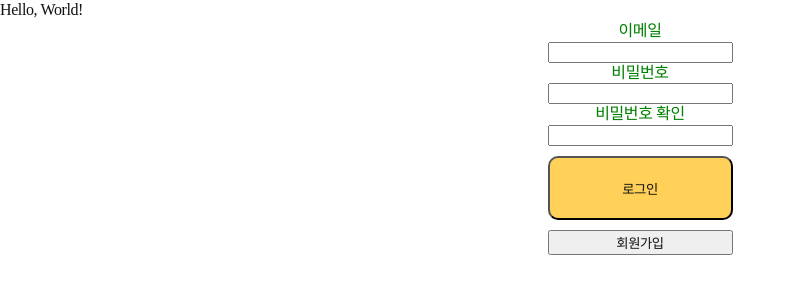
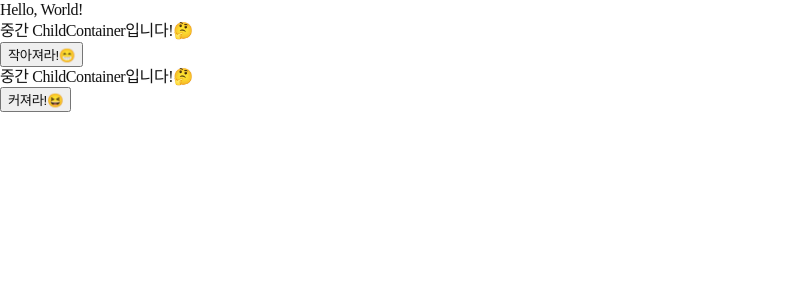
Before and after one commit to Catlover0224/react_study, a React (Create React App) app: page / in a window 1280 px wide. Shown: the top 300 px of the page, without its empty margins (0-796 px from the left). Built offline with nearby package versions, Linux system fonts and the light colour scheme; a web font is replaced by a local one.

Commit message:
add:  day08

```diff
--- a/src/App.js
+++ b/src/App.js
@@ -1,8 +1,8 @@
 import { ThemeProvider } from "styled-components";
 import "./App.css";
 import GlobalStyle from "./global/globalStyle";
-import Styled03 from "./pages/docs/component/Styled03";
 import theme from "./global/theme";
+import ParentContainer from "./docs/context/normal/ParentContainer";
 
 function App() {
   return (
@@ -10,7 +10,7 @@ function App() {
       <ThemeProvider theme={theme}>
         <GlobalStyle />
         Hello, World!
-        <Styled03 />
+        <ParentContainer />
       </ThemeProvider>
     </div>
   );
--- /dev/null
+++ b/src/docs/context/basic/CharContext.js
@@ -0,0 +1,6 @@
+import React from 'react';
+
+// context의 생성
+const CharContext = React.createContext({});
+
+export default CharContext;
--- /dev/null
+++ b/src/docs/context/normal/ChildContainer.js
@@ -0,0 +1,26 @@
+import React, { useState } from "react";
+import FontSizeComponent from "./FontSizeComponent";
+import {FontContext} from "./FontContext";
+import { useContext } from "react";
+
+const ChildContainer = () => {
+  const fontSizes = useContext(FontContext);
+  const [fontSize, setFontSize] = useState(fontSizes.normal);
+
+  const handleFontSizeIncrease = () => {
+    setFontSize(fontSizes.big);
+  };
+
+  return (
+    <div>
+      <FontSizeComponent />
+      {/* 밑에 p태그를 context의 기본 크기로 지정하고, 버튼을 누르면 5rem으로 크기를 키우게 한다. */}
+
+      <p style={{ fontSize: fontSize }}>중간 ChildContainer입니다!🤔</p>
+
+      <button onClick={handleFontSizeIncrease}>커져라!😆</button>
+    </div>
+  );
+};
+
+export default ChildContainer;
--- /dev/null
+++ b/src/docs/context/normal/FontContext.js
@@ -0,0 +1,19 @@
+import React, { useState } from "react";
+
+const FontContext = React.createContext({
+  state: { fontSize: "" },
+  action: { setFontSize: () => {} },
+});
+
+const FontSizeProvider = ({ children }) => {
+  const [fontSize, setFontSize] = useState("2rem");
+  const value = {
+    state: { fontSize },
+    action: { setFontSize },
+  };
+  return <FontContext.Provider value={value}>{children}</FontContext.Provider>;
+};
+
+const FontContextConsumer = FontContext.Consumer;
+
+export {FontSizeProvider, FontContextConsumer, FontContext} ;
--- /dev/null
+++ b/src/docs/context/normal/FontSizeComponent.jsx
@@ -0,0 +1,23 @@
+import React, { useState } from 'react';
+import {FontContext} from "./FontContext";
+import { useContext } from 'react';
+
+// p태그의 폰트사이즈를 context의 기본 폰트사이즈로 지정하고
+// 버튼을 누르면 0.5rem으로 작아지게 만든다.
+const FontSizeComponent = () => {
+    const fontSizes = useContext(FontContext);
+    const [fontSize, setFontSize] = useState(fontSizes.normal);
+
+    const handleFontSizeSmall = () => {
+        setFontSize(fontSizes.small);
+    };
+
+    return (
+        <>
+            <p style={{fontSize : fontSize}}>중간 ChildContainer입니다!🤔</p>
+            <button onClick={handleFontSizeSmall}>작아져라!😁</button>
+        </>
+    );
+};
+
+export default FontSizeComponent;
--- /dev/null
+++ b/src/docs/context/normal/ParentContainer.js
@@ -0,0 +1,13 @@
+import React from 'react';
+import ChildContainer from './ChildContainer';
+import {FontContext} from './FontContext';
+
+const ParentContainer = () => {
+    return (
+        <FontContext.Provider value={{normal: '1rem', big: '5rem', small: '0.5rem'}}>
+            <ChildContainer/>
+        </FontContext.Provider>
+    );
+};
+
+export default ParentContainer;
```
Also changed, not shown: src/docs/context/basic/A.jsx (added, +12 -0 lines), src/docs/context/basic/B.jsx (added, +12 -0 lines), src/docs/context/basic/C.jsx (added, +14 -0 lines), src/docs/context/basic/CharContainer.js (added, +13 -0 lines), src/pages/docs/component/Styled05.jsx (added, +14 -0 lines).
